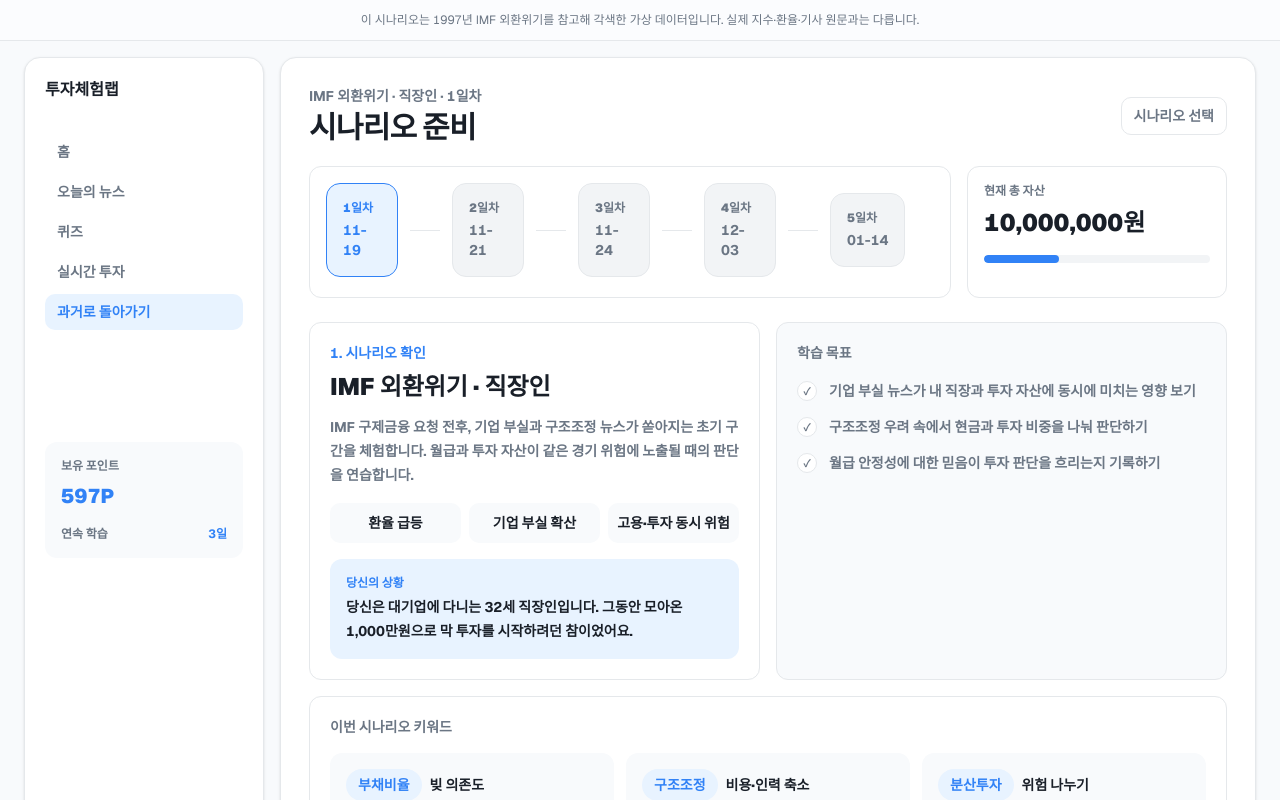
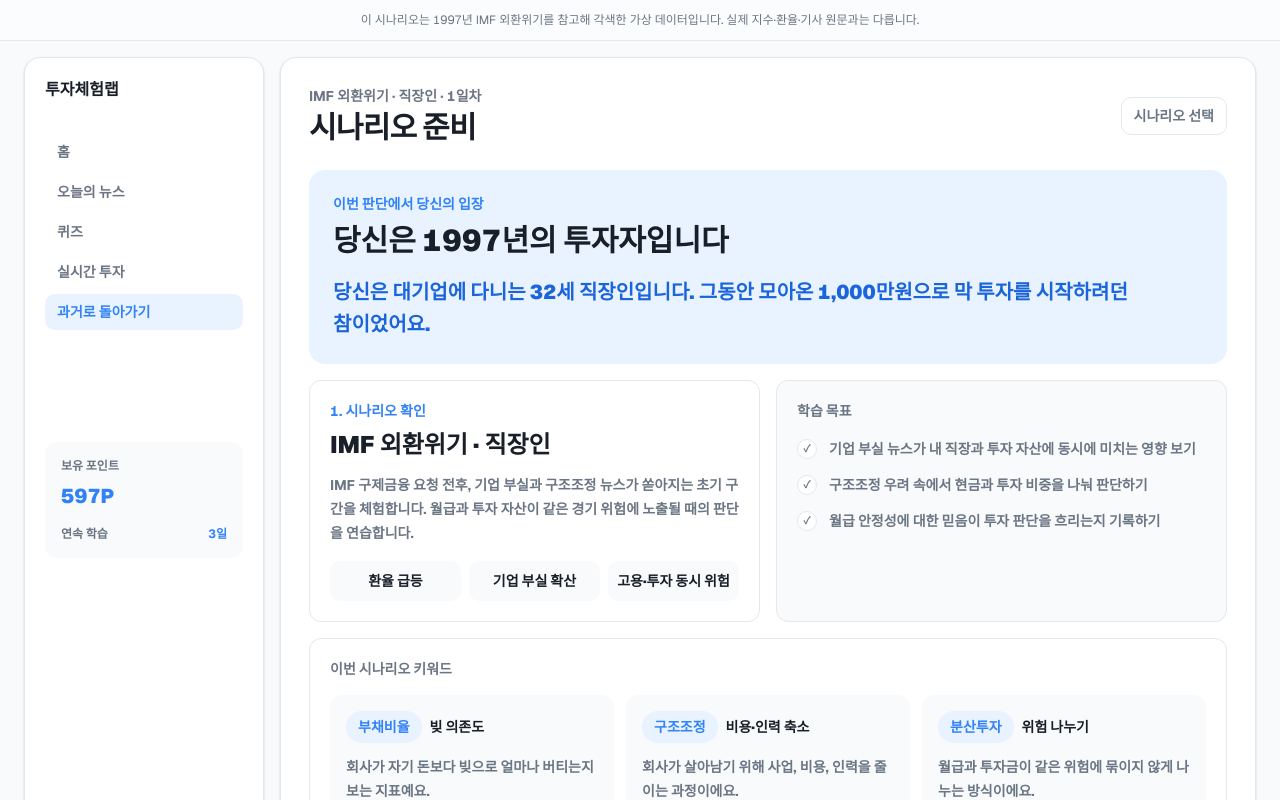
Before and after one commit to choiyoung69/woowa-prototype-investment, a Next.js app in the folder landing/: page /scenario/imf-crisis-worker in a window 1280 px wide. Shown: the top 800 px of the page. Built offline with nearby package versions, Linux system fonts and the light colour scheme.

Commit message:
Emphasize persona on scenario intro

```diff
--- a/landing/src/components/scenario/ScenarioPlayer.tsx
+++ b/landing/src/components/scenario/ScenarioPlayer.tsx
@@ -106,13 +106,11 @@ function Shell({
   scenario,
   dayIndex,
   phase,
-  portfolioValueText,
   children,
 }: {
   scenario: Scenario;
   dayIndex: number;
   phase: Phase;
-  portfolioValueText: string;
   children: React.ReactNode;
 }) {
   return (
@@ -168,66 +166,8 @@ function Shell({
             </Link>
           </div>
 
-          {phase === "intro" && (
-            <div className="mt-5 grid min-w-0 gap-4 lg:grid-cols-[1fr_260px]">
-              <ProgressPanel scenario={scenario} dayIndex={dayIndex} />
-              <PortfolioMini value={portfolioValueText} />
-            </div>
-          )}
-
           <div className="mt-6">{children}</div>
         </main>
-      </div>
-    </div>
-  );
-}
-
-function ProgressPanel({
-  scenario,
-  dayIndex,
-}: {
-  scenario: Scenario;
-  dayIndex: number;
-}) {
-  return (
-    <div className="min-w-0 overflow-hidden rounded-[12px] border border-border bg-surface p-4">
-      <div className="flex max-w-full items-center gap-3 overflow-x-auto pb-1">
-        {scenario.days.map((day, index) => {
-          const active = index === dayIndex;
-          const done = index < dayIndex;
-
-          return (
-            <div key={day.date} className="flex min-w-[90px] items-center gap-3 sm:min-w-[104px]">
-              <div
-                className={`rounded-[14px] border p-4 ${
-                  active
-                    ? "border-accent bg-[#e8f3ff] text-accent"
-                    : done
-                      ? "border-border bg-background text-muted"
-                      : "border-border bg-surface-2 text-muted"
-                }`}
-              >
-                <p className="text-xs font-black">{index + 1}일차</p>
-                <p className="mt-1 text-sm font-bold">{day.date.slice(5)}</p>
-              </div>
-              {index < scenario.days.length - 1 && (
-                <span className="hidden h-px w-8 bg-border sm:block" />
-              )}
-            </div>
-          );
-        })}
-      </div>
-    </div>
-  );
-}
-
-function PortfolioMini({ value }: { value: string }) {
-  return (
-    <div className="min-w-0 overflow-hidden rounded-[12px] border border-border bg-surface p-4">
-      <p className="text-xs font-bold text-muted">현재 총 자산</p>
-      <p className="mt-2 text-2xl font-black">{value}</p>
-      <div className="mt-4 h-2 overflow-hidden rounded-full bg-surface-2">
-        <div className="h-full w-1/3 rounded-full bg-accent" />
       </div>
     </div>
   );
@@ -249,6 +189,18 @@ function IntroStep({
 
   return (
     <div className="space-y-4">
+      {scenario.persona && (
+        <section className="rounded-[16px] bg-[#e8f3ff] p-5 sm:p-6">
+          <p className="text-sm font-black text-accent">이번 판단에서 당신의 입장</p>
+          <h2 className="mt-2 text-2xl font-black leading-tight sm:text-3xl">
+            당신은 1997년의 투자자입니다
+          </h2>
+          <p className="mt-4 break-keep text-lg font-black leading-8 text-[#1b64da] sm:text-xl">
+            {scenario.persona}
+          </p>
+        </section>
+      )}
+
       <div className="grid gap-4 lg:grid-cols-[1fr_1fr]">
         <section className="min-w-0 rounded-[12px] border border-border bg-surface p-5">
           <p className="text-sm font-bold text-accent">1. 시나리오 확인</p>
@@ -264,12 +216,6 @@ function IntroStep({
                   {item}
                 </div>
               ))}
-            </div>
-          )}
-          {scenario.persona && (
-            <div className="mt-4 rounded-[12px] bg-[#e8f3ff] p-4">
-              <p className="text-xs font-black text-accent">당신의 상황</p>
-              <p className="mt-1 text-sm font-bold leading-6">{scenario.persona}</p>
             </div>
           )}
         </section>
@@ -704,7 +650,6 @@ export function ScenarioPlayer({ scenario }: { scenario: Scenario }) {
       scenario={scenario}
       dayIndex={state.dayIndex}
       phase={phase}
-      portfolioValueText={formatKrw(totalValue)}
     >
       {phase === "intro" && (
         <IntroStep scenario={scenario} onStart={() => setPhase("mission")} />
```
